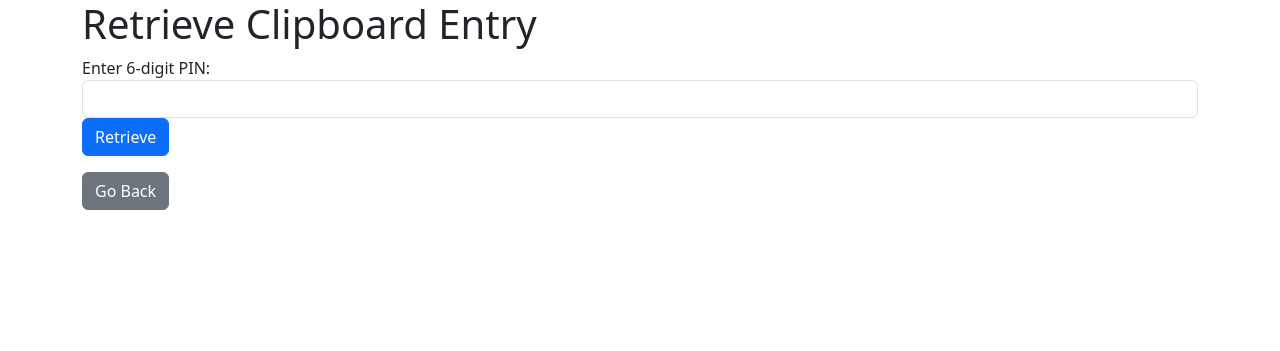
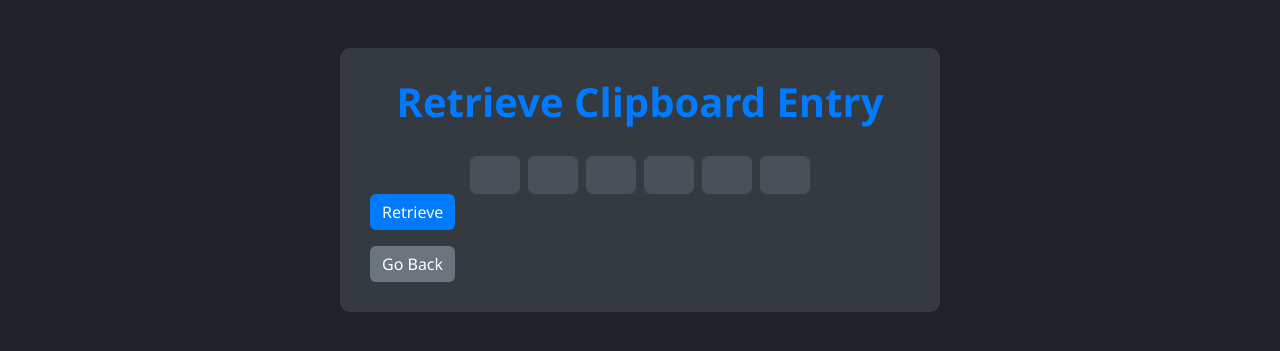
Before and after one commit to GyanendraTiwary/ClipIt, a Flask app: page /retrieve in a window 1280 px wide. Shown: the top 351 px of the page. Run offline with Flask 3, Linux system fonts and the light colour scheme; parts of the project's set-up code (start-up, migrations or seed data) failed here and were passed over; some libraries are stand-ins or nearby versions.

Commit message:
frontend

```diff
--- a/app/templates/retrieve_pin.html
+++ b/app/templates/retrieve_pin.html
@@ -4,32 +4,125 @@
   <meta charset="UTF-8" />
   <meta name="viewport" content="width=device-width, initial-scale=1.0" />
   <title>Retrieve Clipboard Entry</title>
-    <link
-      href="{{ url_for('static', filename='styles.css') }}"
-      rel="stylesheet"
-    />
+  <link href="{{ url_for('static', filename='styles.css') }}" rel="stylesheet" />
   <!-- Bootstrap CSS -->
-    <link
-      href="https://cdn.jsdelivr.net/npm/bootstrap@5.3.0-alpha1/dist/css/bootstrap.min.css"
-      rel="stylesheet"
-    />
-
+  <link href="https://cdn.jsdelivr.net/npm/bootstrap@5.3.0-alpha1/dist/css/bootstrap.min.css" rel="stylesheet" />
   <!-- Bootstrap JavaScript (optional, if you need Bootstrap's JavaScript features) -->
   <script src="https://cdn.jsdelivr.net/npm/bootstrap@5.3.0-alpha1/dist/js/bootstrap.bundle.min.js"></script>
+
+  <style>
+    body {
+      background-color: #212529;
+      color: #f8f9fa;
+      font-family: 'Segoe UI', Tahoma, Geneva, Verdana, sans-serif;
+    }
+
+    .container {
+      max-width: 600px;
+      margin: 100px auto; /* Centering the container */
+      padding: 30px;
+      background-color: #343a40;
+      border-radius: 10px;
+      box-shadow: 0 0 20px rgba(0, 0, 0, 0.1);
+    }
+
+    h1 {
+      text-align: center;
+      color: #007bff;
+      font-weight: bold;
+      margin-bottom: 30px;
+    }
+
+    .form-label {
+      color: #ced4da;
+    }
+
+    .form-control {
+      background-color: #495057;
+      border-color: #495057;
+      color: #f8f9fa;
+      width: 50px; /* Adjust the width as needed */
+      text-align: center;
+    }
+
+    .btn-primary {
+      background-color: #007bff;
+      border: none;
+      transition: background-color 0.3s ease;
+    }
+
+    .btn-primary:hover {
+      background-color: #0056b3;
+    }
+
+    .btn-secondary {
+      background-color: #6c757d;
+      border: none;
+      transition: background-color 0.3s ease;
+    }
+
+    .btn-secondary:hover {
+      background-color: #5a6268;
+    }
+  </style>
 </head>
 <body>
-    <div class="container">
+  <div class="container mt-5">
     <h1>Retrieve Clipboard Entry</h1>
     <form method="POST">
-        <div class="form-group">
-          <label for="pin">Enter 6-digit PIN:</label>
+      <div class="form-group d-flex justify-content-center"> <!-- Centering the input fields -->
         <input
           type="text"
-            class="form-control"
-            id="pin"
-            name="pin"
-            maxlength="6"
-            minlength="6"
+          class="form-control mx-1 digit-input"
+          id="digit1"
+          name="digit1"
+          maxlength="1"
+          minlength="1"
+          required
+        />
+        <input
+          type="text"
+          class="form-control mx-1 digit-input"
+          id="digit2"
+          name="digit2"
+          maxlength="1"
+          minlength="1"
+          required
+        />
+        <input
+          type="text"
+          class="form-control mx-1 digit-input"
+          id="digit3"
+          name="digit3"
+          maxlength="1"
+          minlength="1"
+          required
+        />
+        <input
+          type="text"
+          class="form-control mx-1 digit-input"
+          id="digit4"
+          name="digit4"
+          maxlength="1"
+          minlength="1"
+          required
+        />
+        <input
+          type="text"
+          class="form-control mx-1 digit-input"
+          id="digit5"
+          name="digit5"
+          maxlength="1"
+          minlength="1"
+          required
+        />
+        <input
+          type="text"
+          class="form-control mx-1 digit-input"
+          id="digit6"
+          name="digit6"
+          maxlength="1"
+          minlength="1"
           required
         />
       </div>
@@ -38,5 +131,19 @@
     <!-- Button to go back to index.html -->
     <a href="{{ url_for('main.index') }}" class="btn btn-secondary mt-3">Go Back</a>
   </div>
+
+  <script>
+    // Function to move focus to the next input box
+    document.querySelectorAll('.digit-input').forEach((input, index, inputs) => {
+      input.addEventListener('input', (e) => {
+        const value = e.target.value;
+        if (value.length === 1) {
+          if (index < inputs.length - 1) {
+            inputs[index + 1].focus();
+          }
+        }
+      });
+    });
+  </script>
 </body>
 </html>
--- a/config.py
+++ b/config.py
@@ -5,8 +5,8 @@ from urllib.parse import quote_plus
 
 class Config:
     SECRET_KEY = os.environ.get('SECRET_KEY') or 'your_secret_key'
-    username = '...'
-    password = '...'
+    username = 'gyanendrat'
+    password = 'Innova6768'
 
     # Escape username and password according to RFC 3986
     escaped_username = quote_plus(username)
```
Also changed, not shown: app/templates/index.html (+68 -32 lines), app/templates/retrieve.html (+57 -13 lines). Lines whose indentation alone changed are shown as unchanged.
